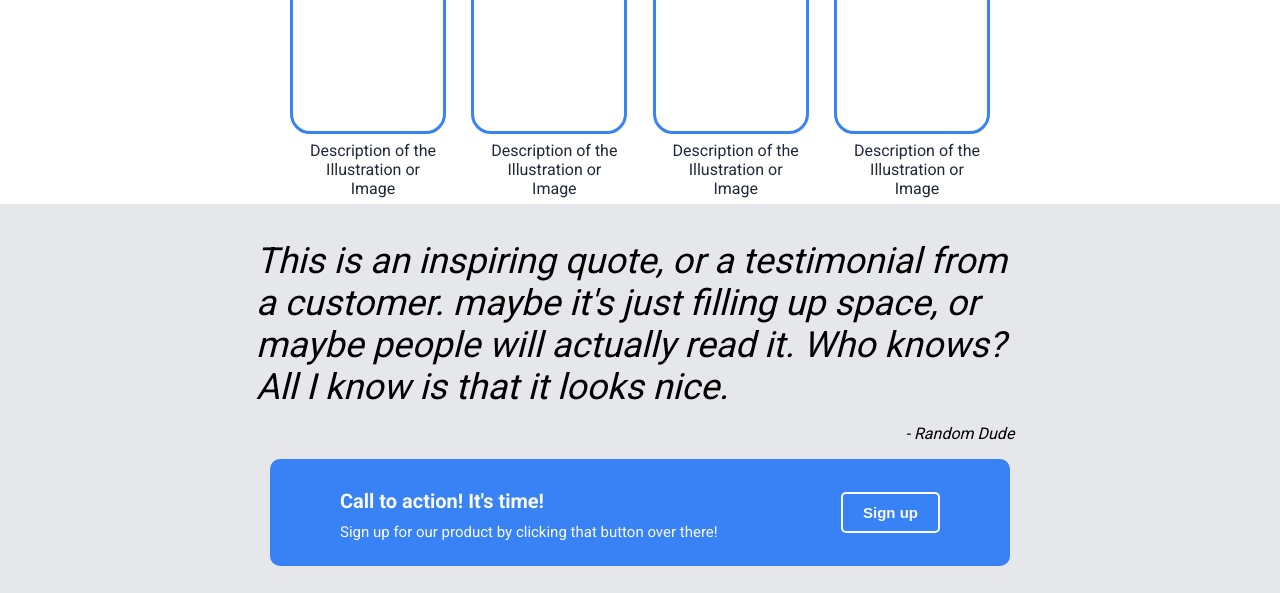
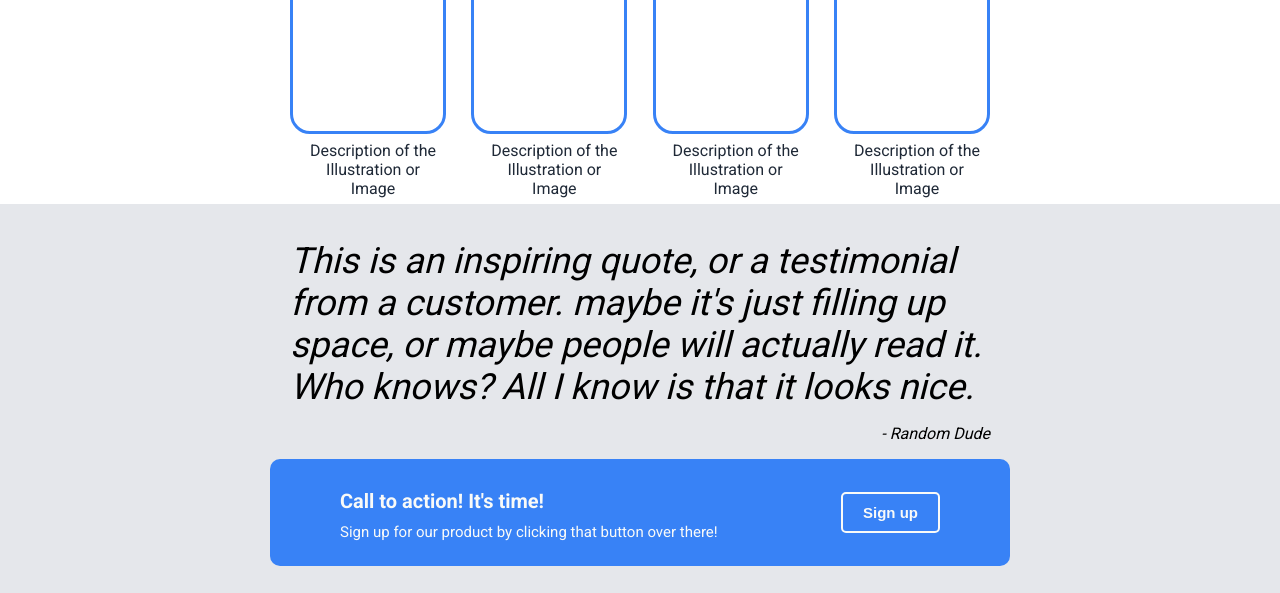
Before and after one commit to romanschmidxy/Landing-Page, a plain HTML site: page index.html in a window 1280 px wide. Shown: the part 374-967 px from the top of the page. Drawn offline with Linux system fonts and the light colour scheme.

Commit message:
Made Quote the same size as Illustrations, aligned Quoter to bottom right of text using flexbox

```diff
--- a/styles.css
+++ b/styles.css
@@ -93,12 +93,13 @@
     font-size: 36px;
     font-family: 'Roboto',Arial, Helvetica, sans-serif;
     font-style: italic;
-    padding-left: 20%;
-    padding-right: 20%;
+    width: 700px;
     margin-bottom: 0;
 }
 .quoter{
-    padding-left: 50%;
+    display: flex;
+    justify-content: end;
+    width: 700px;
     font-family: 'Roboto', Arial, Helvetica, sans-serif;
     font-style: italic;
 }
```
